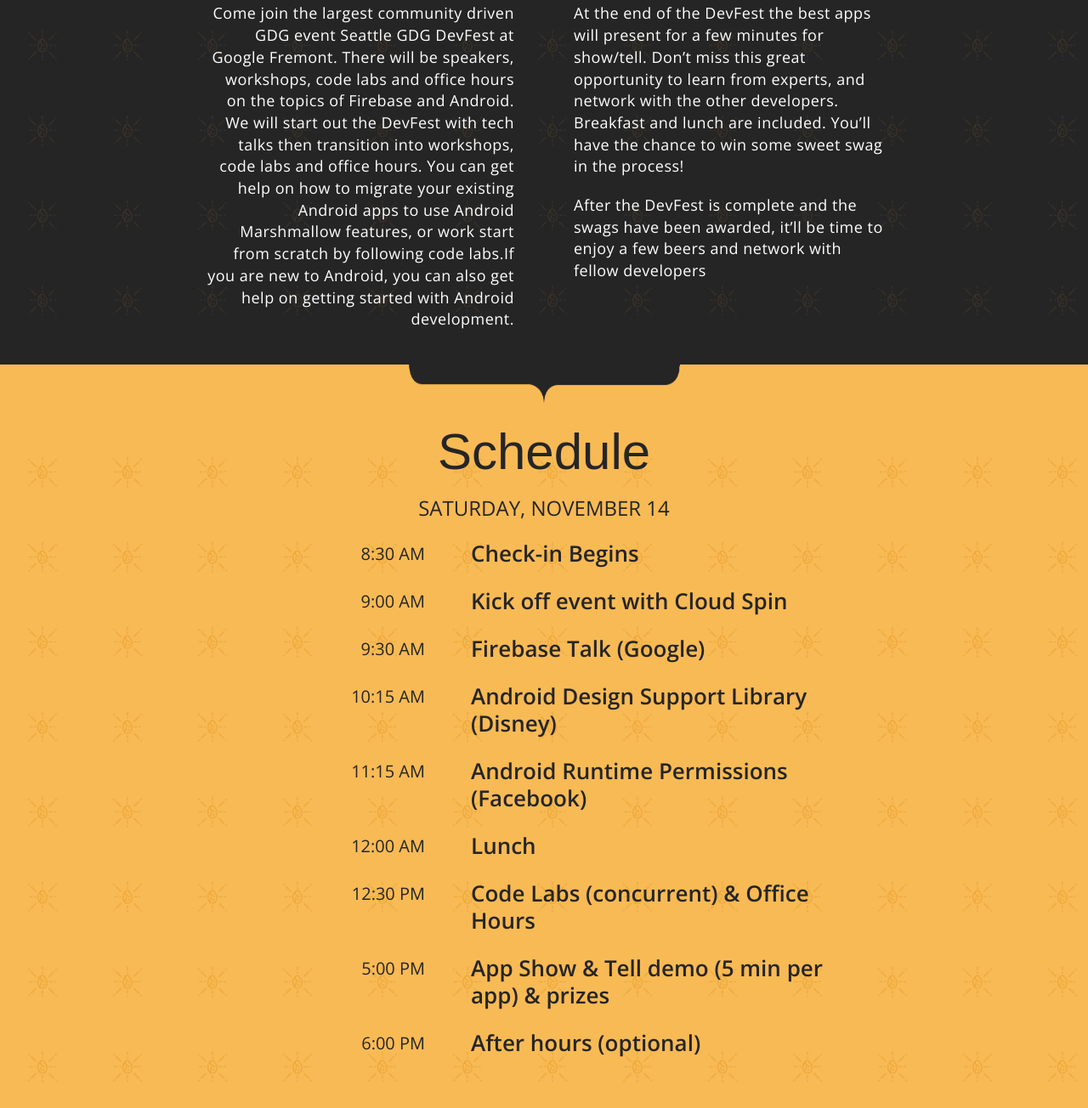
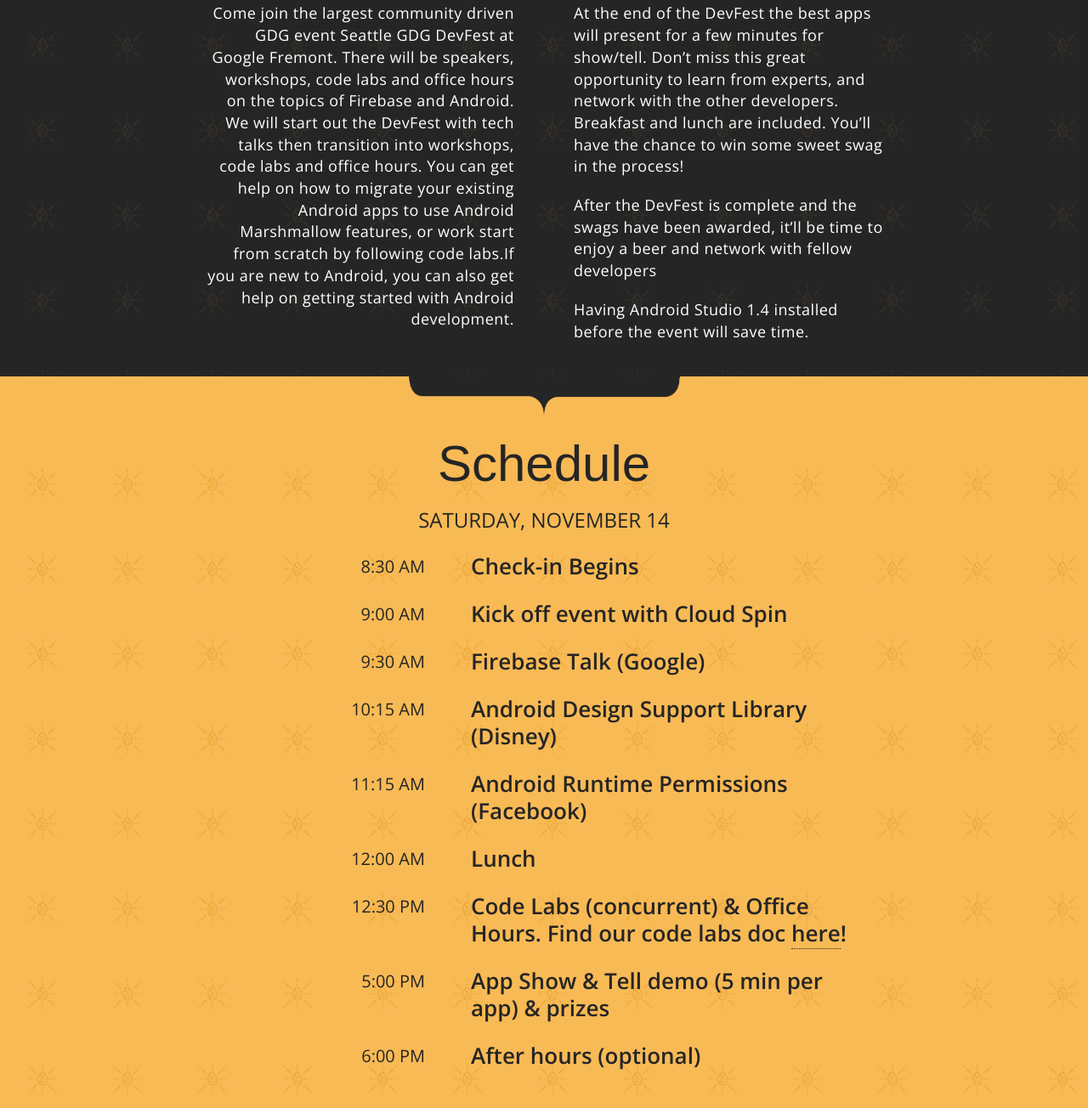
Before and after one commit to GDGSeattle/DevFest, a plain HTML site: page index.html in a window 1280 px wide. Shown: the part 870-2174 px from the top of the page at 85% size. Drawn offline with nearby package versions, Linux system fonts and the light colour scheme; files whose address does not match are found by name.

Commit message:
Added code labs doc

```diff
--- a/index.html
+++ b/index.html
@@ -72,8 +72,9 @@
           <div class=" col-md-6 col-lg-6">
               <p class="textleft">At the end of the DevFest the best apps will present for a few minutes for show/tell. Don’t miss this great opportunity to learn from experts, and network with the other developers. Breakfast and lunch are included. You’ll have the chance to win some sweet swag in the process! </p>
                 <p>
-                After the DevFest is complete and the swags have been awarded, it’ll be time to enjoy a few beers and network with
-                fellow developers </p>
+                After the DevFest is complete and the swags have been awarded, it’ll be time to enjoy a beer and network with fellow developers </p>
+
+                <p> Having Android Studio 1.4 installed before the event will save time.<p>
           </div>
 
       </div>
@@ -110,7 +111,7 @@
                   <span>12:00 AM</span><h3>Lunch</h3>
                 </li>
                 <li class="event">
-                  <span>12:30 PM</span><h3>Code Labs (concurrent) &amp; Office Hours</h3>
+                  <span>12:30 PM</span><h3>Code Labs (concurrent) &amp; Office Hours. Find our code labs doc <a href="https://docs.google.com/document/d/1M3FRD7s4zfixdDRznbBxMZTydmHMFVinJNEzwK9MA-0/edit">here</a>!</p></h3>
                 </li>
                 <li class="event">
                   <span>5:00 PM</span><h3>App Show &amp; Tell demo (5 min per app) &amp; prizes</h3>
```
